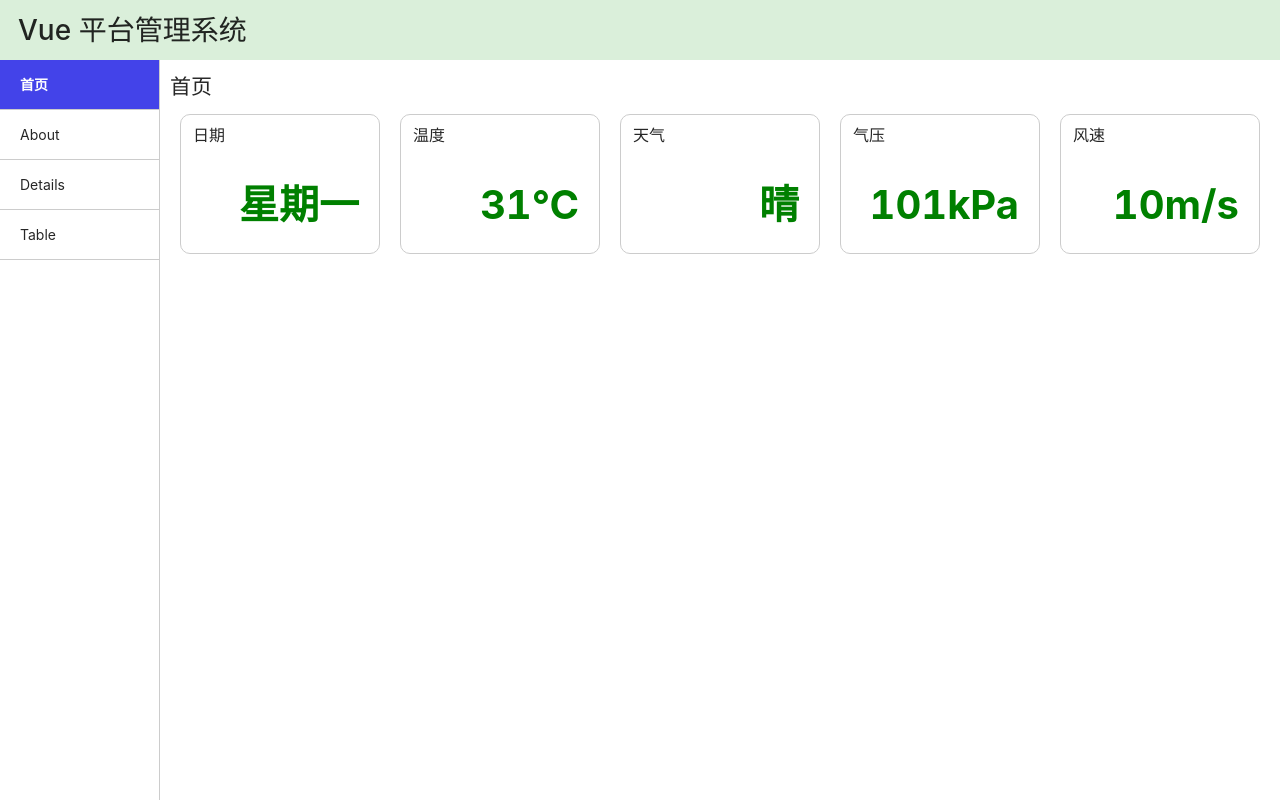
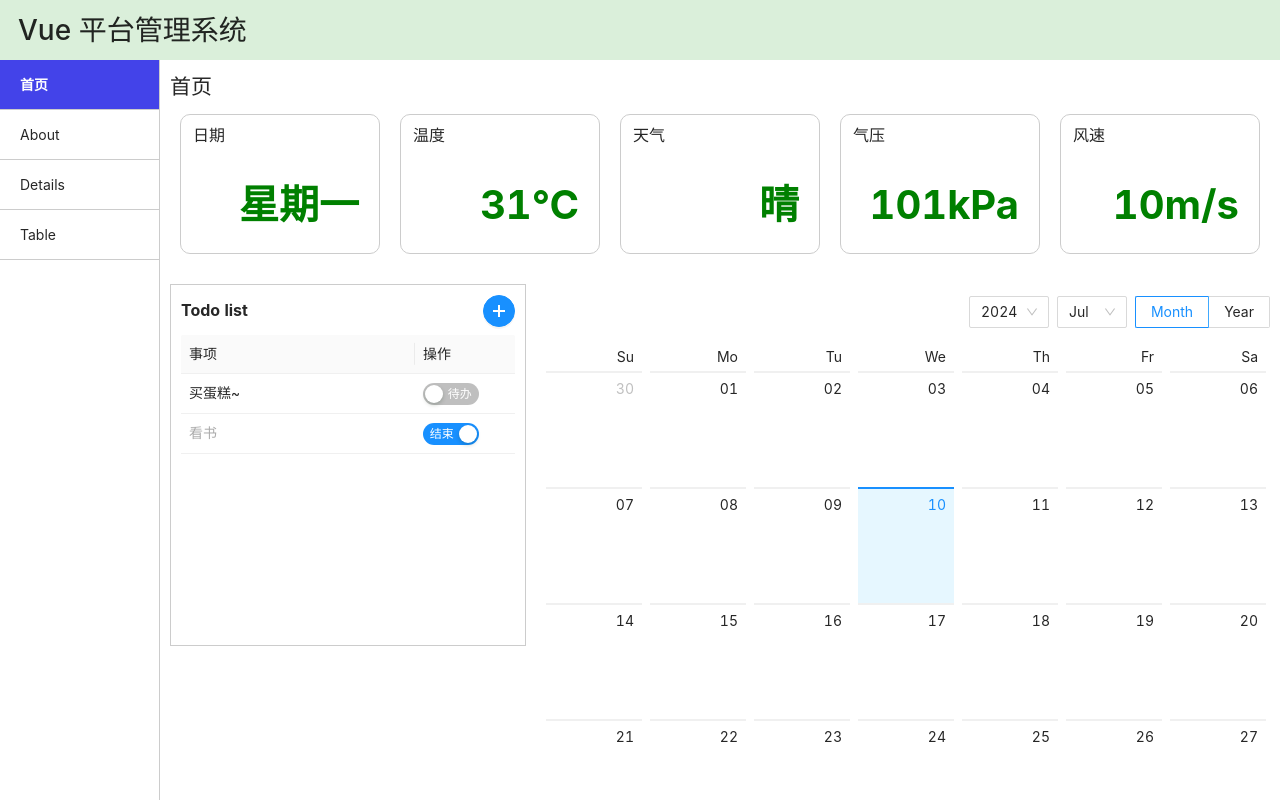
Before and after one commit to sangwell/vue-rock, a Vue app: page / in a window 1280 px wide. Shown: the top 802 px of the page. Built offline with nearby package versions, Linux system fonts and the light colour scheme.

Commit message:
add todo list

```diff
--- a/package.json
+++ b/package.json
@@ -13,6 +13,7 @@
     "format": "prettier --write src/"
   },
   "dependencies": {
+    "@ant-design/icons-vue": "^7.0.1",
     "ant-design-vue": "^3.2.20",
     "vue": "^3.4.21",
     "vue-router": "^4.3.0"
--- a/src/components/Card.vue
+++ b/src/components/Card.vue
@@ -35,6 +35,7 @@ defineProps(['title', 'value'])
     font-weight: bold;
     padding: 0 20px;
     color: green;
+    overflow: hidden;
   }
 }
 </style>
--- a/src/views/HomeView.vue
+++ b/src/views/HomeView.vue
@@ -2,6 +2,9 @@
 import { onMounted, onUnmounted } from 'vue'
 import { ref } from 'vue'
 import Card from '../components/Card.vue'
+import { PlusOutlined } from '@ant-design/icons-vue'
+import { Dayjs } from 'dayjs';
+
 // 生命周期
 onMounted(() => {
   console.log(`the component is now mounted.`)
@@ -18,6 +21,50 @@ const items = ref([
   { name: '气压', value: '101kPa' },
   { name: '风速', value: '10m/s' }
 ])
+const dataSource = ref(
+  [
+    { title: '买蛋糕~', status: false },
+    { title: '看书', status: true }
+  ]
+)
+
+const columns = ref(
+  [
+    {
+      title: '事项',
+      dataIndex: 'title',
+      key: 'title',
+      width: '70%'
+    },
+    {
+      title: '操作',
+      dataIndex: 'status',
+      key: 'status',
+      width: '30%'
+    }
+  ]
+)
+
+const visible = ref<boolean>(false)
+
+const showModal = () => {
+  visible.value = true
+}
+
+const handleOk = () => {
+  if (!todoItem.value) {
+    visible.value = false
+    return
+  }
+  dataSource.value.push({ title: todoItem.value, status: false })
+  todoItem.value = ''
+  visible.value = false
+}
+
+const todoItem = ref('')
+
+const day = ref<Dayjs>();
+
 </script>
 
 <template>
@@ -30,6 +77,48 @@ const items = ref([
       </div>
     </div>
 
+    <a-row :gutter="16">
+      <a-col :span="8">
+        <div class="todo-list-layout">
+          <div class="banner">
+            <span>Todo list</span>
+            <a-button type="primary" shape="circle" @click="showModal">
+              <template #icon>
+                <plus-outlined />
+              </template>
+            </a-button>
+
+            <a-modal v-model:visible="visible" title="添加事项"
+                     cancelText="取消" okText="确认" @ok="handleOk">
+              <a-input v-model:value="todoItem" />
+            </a-modal>
+
+          </div>
+
+          <a-table :dataSource="dataSource"
+                   :columns="columns"
+                   size="small"
+                   :pagination="false"
+                   :style="{ minHeight: '300px' }"
+                   :scroll="{y:255}">
+            <template #bodyCell="{ column,record }">
+              <template v-if="column.key === 'title'">
+                <span v-if="!record.status">{{ record.title }}</span>
+                <span v-if="record.status" class="disabled">{{ record.title }}</span>
+              </template>
+              <template v-if="column.key === 'status'">
+                <a-switch v-model:checked="record.status" checked-children="结束" un-checked-children="待办" />
+              </template>
+            </template>
+          </a-table>
+        </div>
+      </a-col>
+      <a-col :span="16">
+        <a-calendar v-model:value="day"/>
+      </a-col>
+    </a-row>
+
+
   </main>
 
 </template>
@@ -38,14 +127,36 @@ const items = ref([
 main {
   padding: 10px;
 }
+
 .box-layout {
   display: flex;
 }
 
 .box-item {
   width: 25%;
-  height: 100px;
+  height: 170px;
   border: none;
   flex: 1;
 }
+
+.todo-list-layout {
+  padding: 10px;
+  border: 1px solid #cccccc;
+
+  .banner {
+    display: flex;
+    justify-content: space-between;
+    align-items: center;
+    margin-bottom: 8px;
+
+    span {
+      font-weight: bold;
+      font-size: 16px;
+    }
+  }
+}
+
+.disabled {
+  color: #ababab;
+}
 </style>
```
Also changed, not shown: 1 other file (tests, documents, lock files or other folders).
